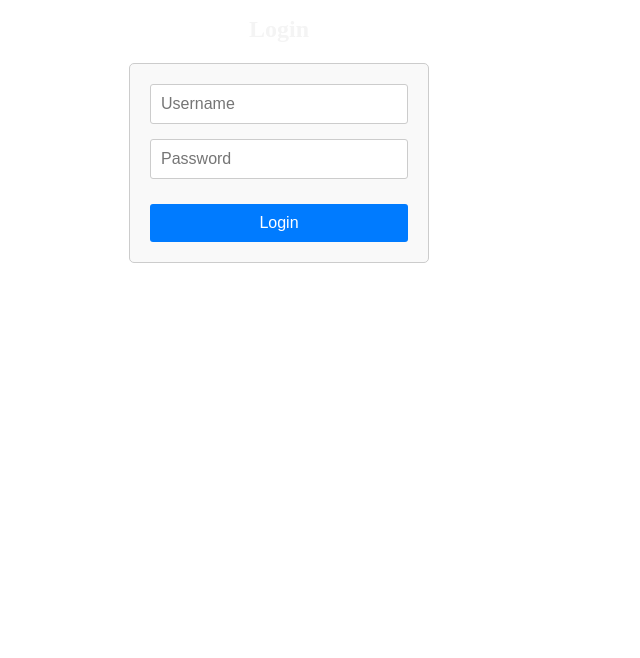
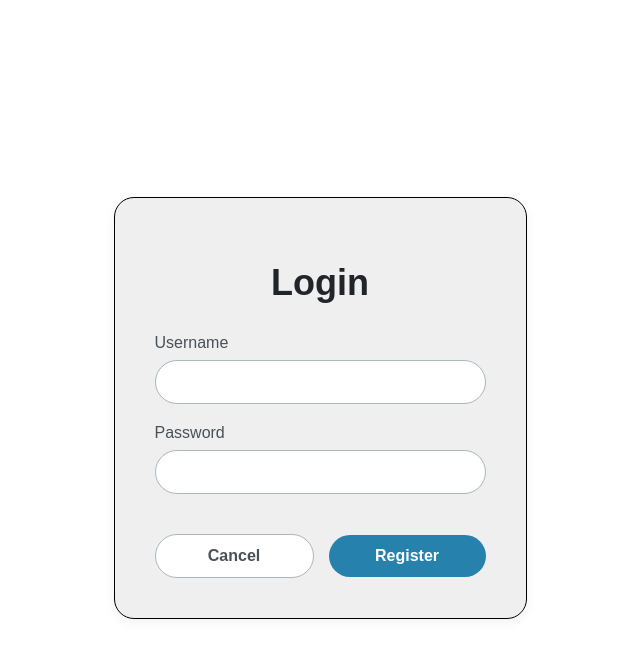
Before and after one commit to AndrewObwocha/KnowledgeGraph, a React (Vite) app in the folder frontend/: page /login in a window 1280 px wide. Shown: the top 658 px of the page, without its empty margins (361-1001 px from the left). Built offline with nearby package versions, Linux system fonts and the light colour scheme; no server answers; the HTML template or start-up script is replaced by a standard one.

Commit message:
style: Edited graph styling

```diff
--- a/frontend/src/components/AuthForm.jsx
+++ b/frontend/src/components/AuthForm.jsx
@@ -1,16 +1,16 @@
-import { useState } from 'react';
-import '../styles/AuthForm.css';
-import api from '../api';
-import { ACCESS_TOKEN, REFRESH_TOKEN } from '../constants';
-import { useNavigate } from 'react-router-dom';
+import { useState } from "react";
+import "../styles/AuthForm.css";
+import api from "../api";
+import { ACCESS_TOKEN, REFRESH_TOKEN } from "../constants";
+import { useNavigate } from "react-router-dom";
 
 function AuthForm({ method, route }) {
-  const [username, setUserName] = useState('');
-  const [password, setPassword] = useState('');
+  const [username, setUserName] = useState("");
+  const [password, setPassword] = useState("");
   const [loading, setLoading] = useState(false);
   const navigate = useNavigate();
 
-  const methodName = method === 'login' ? 'Login' : 'Register';
+  const methodName = method === "login" ? "Login" : "Register";
 
   async function handleSubmit(event) {
     event.preventDefault();
@@ -19,51 +19,60 @@ function AuthForm({ method, route }) {
     try {
       const res = await api.post(route, { username, password });
 
-      if (method === 'login' && res.status === 200) {
+      if (method === "login" && res.status === 200) {
         localStorage.setItem(ACCESS_TOKEN, res.data.accessToken);
         localStorage.setItem(REFRESH_TOKEN, res.data.refreshToken);
-        navigate('/');
-      } else if (method === 'register' && res.status === 200) {
-        navigate('/login');
+        navigate("/");
+      } else if (method === "register" && res.status === 200) {
+        navigate("/login");
       }
     } catch (error) {
-      alert(error.response?.data?.error || 'Authentication failed');
+      alert(error.response?.data?.error || "Authentication failed");
     } finally {
       setLoading(false);
     }
   }
 
   return (
-    <>
-        <h1 className='form-title'>{ methodName }</h1>
-        <form
-            className='auth-form'
-            onSubmit={(e) => handleSubmit(e)}
-        >
+    <div className="auth-form-container">
+      <h1 className="form-title"> {methodName} </h1>
+      <form className="auth-form" onSubmit={(e) => handleSubmit(e)}>
+        <div className="form-group">
+          <label className="form-label" htmlFor="username">
+            Username
+          </label>
           <input
-                className='form-input'
-                type='text'
+            id="username"
+            className="form-input"
+            type="text"
             value={username}
             onChange={(e) => setUserName(e.target.value)}
-                placeholder='Username'
             required
           />
+        </div>
+        <div className="form-group">
+          <label className="form-label" htmlFor="password">
+            Password
+          </label>
           <input
-                className='form-input'
-                type='password'
+            id="password"
+            className="form-input"
+            type="password"
             value={password}
             onChange={(e) => setPassword(e.target.value)}
-                placeholder='Password'
             required
           />
-            <button
-                className='form-button'
-                type='submit'
-            >
-                { methodName }
+        </div>
+        <div className="form-buttons">
+          <button type="button" className="form-button cancel-button">
+            Cancel
           </button>
+          <button className="form-button" type="submit">
+            Register
+          </button>
+        </div>
       </form>
-    </>
+    </div>
   );
 }
 
--- a/frontend/src/components/Graph.jsx
+++ b/frontend/src/components/Graph.jsx
@@ -27,7 +27,7 @@ const generateBlobPath = (radius = 50, numAnchors = 16, variance = 0.25) => {
   return d3.line().curve(d3.curveCatmullRomClosed)(points);
 };
 
-const Graph = ({ data, sidebarVisible }) => {
+const Graph = ({ data }) => {
   const svgRef = useRef();
   const gRef = useRef(); // Ref for the <g> element that holds nodes/links
   const simulationRef = useRef();
@@ -119,11 +119,7 @@ const Graph = ({ data, sidebarVisible }) => {
   }, [data]); // Re-run effect only when data changes
 
   return (
-    <svg
-      ref={svgRef}
-      className="graph-container"
-      style={{ marginLeft: sidebarVisible ? 250 : 0 }}
-    >
+    <svg ref={svgRef} className="graph-container">
       <g ref={gRef}>
         <g className="links"></g>
         <g className="nodes"></g>
--- /dev/null
+++ b/frontend/src/components/Navbar.jsx
@@ -0,0 +1,37 @@
+import React, { useState } from "react";
+import "../styles/Navbar.css";
+
+const Navbar = () => {
+  const [activeLink, setActiveLink] = useState("Graph View");
+
+  const handleLinkClick = (linkName) => {
+    setActiveLink(linkName);
+  };
+
+  const navLinks = ["Graph View", "Table View", "User Profile"];
+
+  return (
+    <header className="navbar-header">
+      <nav className="navbar">
+        <div className="navbar-brand">
+          <a href="#">GraphMind</a>
+        </div>
+        <ul className="navbar-links">
+          {navLinks.map((link) => (
+            <li key={link}>
+              <a
+                href="#"
+                className={activeLink === link ? "active" : ""}
+                onClick={() => handleLinkClick(link)}
+              >
+                {link}
+              </a>
+            </li>
+          ))}
+        </ul>
+      </nav>
+    </header>
+  );
+};
+
+export default Navbar;
--- a/frontend/src/pages/Home.jsx
+++ b/frontend/src/pages/Home.jsx
@@ -1,5 +1,5 @@
 import { useState, useEffect, useCallback } from "react";
-import Sidebar from "../components/Sidebar";
+import Navbar from "../components/Navbar";
 import Graph from "../components/Graph";
 import api from "../api";
 import "../styles/Home.css";
@@ -164,16 +164,9 @@ function Home() {
 
   return (
     <div className="Home">
-      <button
-        className="toggle-sidebar"
-        onClick={() => setShowSidebar((prev) => !prev)}
-      >
-        {showSidebar ? "Hide Sidebar" : "Show Sidebar"}
-      </button>
+      <Navbar />
 
-      {showSidebar && <Sidebar />}
-
-      <Graph data={graphData} sidebarVisible={showSidebar} />
+      <Graph data={graphData} />
 
       <button className="create-node" onClick={() => setShowAddNodeForm(true)}>
         Add Node
--- a/frontend/src/styles/AuthForm.css
+++ b/frontend/src/styles/AuthForm.css
@@ -1,50 +1,90 @@
-.auth-form {
-    display: flex;
-    flex-direction: column;
-    width: 300px;
-    margin: 0 auto;
-    padding: 20px;
-    box-sizing: border-box;
-    border: 1px solid #ccc;
-    border-radius: 5px;
-    background-color: #f9f9f9;
+body {
+  display: flex;
+  justify-content: center;
+  align-items: center;
+  height: 100vh;
+  font-family: sans-serif;
+  background-color: white;
+}
+
+.auth-form-container {
+  background-color: #efefef;
+  padding: 40px;
+  border-radius: 20px;
+  border: 1px solid black;
+  width: 100%;
+  max-width: 400px;
+  box-shadow: 0 4px 12px rgba(0, 0, 0, 0.05);
+  transition: transform 0.3s ease-in-out;
+}
+
+.auth-form-container:hover {
+  transform: scale(1.02);
 }
 
 .form-title {
-    text-align: center;
-    margin-bottom: 20px;
-    font-size: 24px;
-    color: #f4f4f4;
+  text-align: center;
+  font-size: 2.25rem;
+  font-weight: bold;
+  margin-bottom: 30px;
+  color: #212529;
+}
+
+.auth-form {
+  display: flex;
+  flex-direction: column;
+  gap: 20px;
+}
+
+.form-group {
+  display: flex;
+  flex-direction: column;
+}
+
+.form-label {
+  margin-bottom: 8px;
+  font-size: 1rem;
+  color: #495057;
 }
 
 .form-input {
-    margin-bottom: 15px;
-    padding: 10px;
-    font-size: 16px;
-    box-sizing: border-box;
-    border: 1px solid #ccc;
-    border-radius: 3px;
+  padding: 12px 20px;
+  border-radius: 50px;
+  border: 1px solid #adb5bd;
+  font-size: 1rem;
+  background-color: #fff;
+}
+
+.form-buttons {
+  display: flex;
+  justify-content: space-between;
+  align-items: center;
+  margin-top: 20px;
+  gap: 15px;
 }
 
 .form-button {
-    padding: 10px;
-    font-size: 16px;
-    cursor: pointer;
-    background-color: #007bff;
-    color: white;
-    border: none;
-    border-radius: 3px;
-    transition: background-color 0.3s ease;
-    margin-top: 10px;
-    text-align: center;
-    text-decoration: none;
-    display: inline-block;
-    width: 100%;
-    box-sizing: border-box;
-    user-select: none;
+  flex: 1;
+  padding: 12px 20px;
+  border-radius: 50px;
+  border: none;
+  font-size: 1rem;
+  font-weight: bold;
+  cursor: pointer;
+  transition: opacity 0.2s;
 }
 
 .form-button:hover {
-    background-color: #0056b3;
-    color: white;
+  opacity: 0.9;
 }
+
+.form-button.cancel-button + .form-button {
+  background-color: #2781ad;
+  color: white;
+}
+
+.cancel-button {
+  background-color: #fff;
+  color: #495057;
+  border: 1px solid #adb5bd;
+}
--- a/frontend/src/styles/Graph.css
+++ b/frontend/src/styles/Graph.css
@@ -1,8 +1,7 @@
 .graph-container {
-  background-color: #1a1a2e;
-  background-image:
-    linear-gradient(rgba(255, 255, 255, 0.05) 1px, transparent 1px),
-    linear-gradient(90deg, rgba(255, 255, 255, 0.05) 1px, transparent 1px);
+  background-color: #efefef;
+  background-image: linear-gradient(to right, #e0e0e0 1px, transparent 1px),
+    linear-gradient(to bottom, #e0e0e0 1px, transparent 1px);
   background-size: 40px 40px;
   border-radius: 8px;
   overflow: hidden;
@@ -11,12 +10,8 @@
 }
 
 .link {
-  stroke: #00ffff;
-  stroke-opacity: 0.3;
+  stroke: black;
   stroke-width: 1.5px;
-  filter:
-    drop-shadow(0 0 1px #00ffff)
-    drop-shadow(0 0 3px #00ffff);
 }
 
 .node-group {
@@ -28,7 +23,6 @@
 }
 
 .node-shape {
-  fill-opacity: 0.1;
   stroke-width: 2px;
 }
 
@@ -41,27 +35,22 @@
 
 /* Define some colors for the nodes */
 .color-0 {
-  stroke: #00e5ff;
-  fill: #00e5ff;
-  filter: drop-shadow(0 0 5px #00e5ff) drop-shadow(0 0 10px #00e5ff);
+  stroke: black;
+  fill: #2781ad;
 }
 .color-1 {
-  stroke: #a855f7;
+  stroke: black;
   fill: #a855f7;
-  filter: drop-shadow(0 0 5px #a855f7) drop-shadow(0 0 10px #a855f7);
 }
 .color-2 {
-  stroke: #34d399;
+  stroke: black;
   fill: #34d399;
-  filter: drop-shadow(0 0 5px #34d399) drop-shadow(0 0 10px #34d399);
 }
 .color-3 {
-  stroke: #60a5fa;
+  stroke: black;
   fill: #60a5fa;
-  filter: drop-shadow(0 0 5px #60a5fa) drop-shadow(0 0 10px #60a5fa);
 }
 .color-4 {
-  stroke: #f472b6;
+  stroke: black;
   fill: #f472b6;
-  filter: drop-shadow(0 0 5px #f472b6) drop-shadow(0 0 10px #f472b6);
 }
--- /dev/null
+++ b/frontend/src/styles/Navbar.css
@@ -0,0 +1,54 @@
+.navbar-header {
+  position: absolute;
+  top: 0;
+  left: 0;
+  right: 0;
+  z-index: 1000;
+  background-color: #e7e7e7;
+  border-top: 1px solid #333;
+  box-shadow: 0 2px 4px rgba(0, 0, 0, 0.05);
+}
+
+.navbar {
+  display: flex;
+  justify-content: space-between;
+  align-items: center;
+  padding: 1rem 2.5rem;
+  max-width: 1200px;
+  margin: 0 auto;
+}
+
+.navbar-brand a {
+  font-size: 1.75rem;
+  font-weight: bold;
+  color: #1c1c1c;
+  text-decoration: none;
+}
+
+.navbar-links {
+  display: flex;
+  align-items: center;
+  list-style: none;
+  margin: 0;
+  padding: 0;
+  gap: 2.5rem;
+}
+
+.navbar-links a {
+  font-size: 1rem;
+  color: #333;
+  text-decoration: none;
+  padding-bottom: 0.5rem;
+  border-bottom: 4px solid transparent;
+  transition: color 0.2s ease-in-out;
+}
+
+.navbar-links a:not(.active):hover {
+  color: #000;
+}
+
+.navbar-links a.active {
+  color: #000;
+  font-weight: 500;
+  border-bottom: 4px solid #333;
+}
--- a/frontend/src/styles/index.css
+++ b/frontend/src/styles/index.css
@@ -1,10 +1,13 @@
 body {
+  display: flex;
+  justify-content: center;
+  align-items: center;
+  height: 100vh;
   margin: 0;
-  font-family: -apple-system, BlinkMacSystemFont, 'Segoe UI', 'Roboto', 'Oxygen',
-    'Ubuntu', 'Cantarell', 'Fira Sans', 'Droid Sans', 'Helvetica Neue',
+  font-family: -apple-system, BlinkMacSystemFont, "Segoe UI", "Roboto", "Oxygen",
+    "Ubuntu", "Cantarell", "Fira Sans", "Droid Sans", "Helvetica Neue",
     sans-serif;
   -webkit-font-smoothing: antialiased;
   -moz-osx-font-smoothing: grayscale;
-  background-color: #1a1a2e;
-  color: white;
+  background-color: white;
 }
```
Lines whose indentation alone changed are shown as unchanged.
